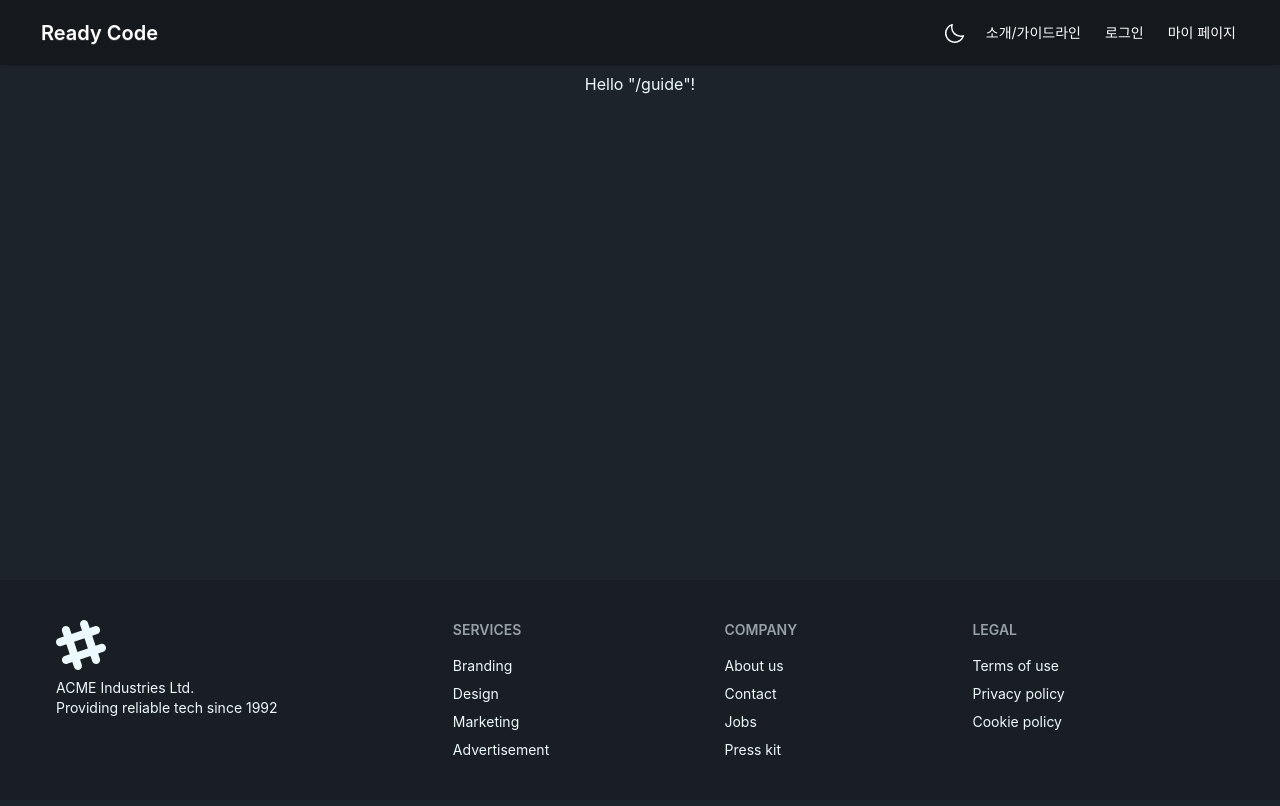
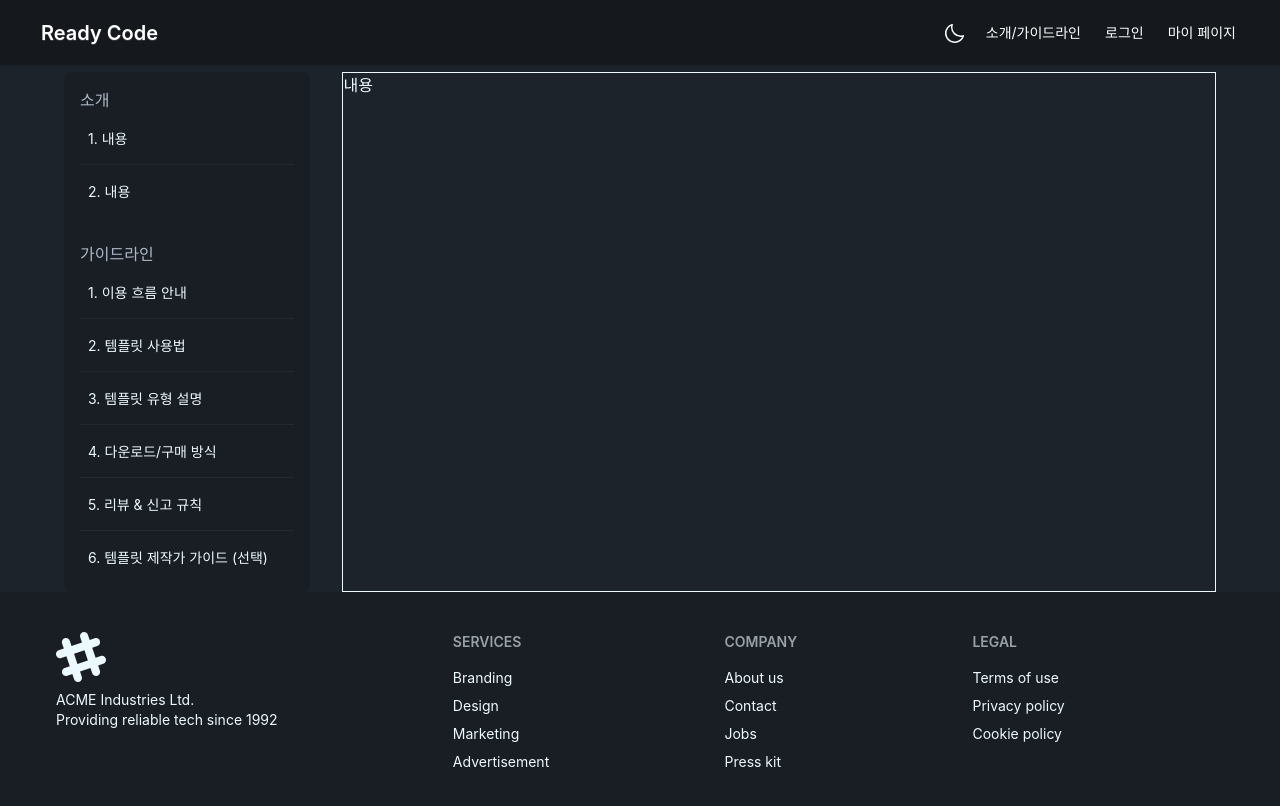
Before and after one commit to gorhkd/readycode, a React (Vite) app in the folder frontend/: page /guide in a window 1280 px wide. Shown: the top 806 px of the page. Built offline with nearby package versions, Linux system fonts and the light colour scheme.

Commit message:
feat: 가이드 페이지의 왼쪽 목차 UI 생성 #33

```diff
--- a/frontend/src/routes/guide.tsx
+++ b/frontend/src/routes/guide.tsx
@@ -5,5 +5,34 @@ export const Route = createFileRoute('/guide')({
 })
 
 function Guide() {
-  return <div>Hello "/guide"!</div>
+  const content = [{
+    title: '소개',
+    subTitles: ['내용', '내용']
+  }, {
+    title: '가이드라인',
+    subTitles: ['이용 흐름 안내', '템플릿 사용법', '템플릿 유형 설명', ' 다운로드/구매 방식', '리뷰 & 신고 규칙', '템플릿 제작가 가이드 (선택)']
+  }]
+
+  return (
+    <div className="flex gap-8 justify-between">
+      <aside className="flex flex-col gap-6 w-80 bg-base-200 p-2 pt-4 rounded-lg">
+        {content.map((item, i) => (
+          <div key={i}>
+            <h2 className="text-base-content/70 ml-2">{item.title}</h2>
+            <ul className="list">
+              {item.subTitles.map((subTitle, iSubTitle) => (
+                <a href="#">
+                  <li key={iSubTitle} className="list-row hover:bg-base-100 rounded-none">
+                    {iSubTitle + 1}. {subTitle}
+                  </li>
+                </a>
+              ))}
+            </ul>
+          </div>
+        ))}
+      </aside>
+      <div className="border min-w-200 w-full">내용</div>
+
+    </div>
+  )
 }
--- a/frontend/src/routes/index.tsx
+++ b/frontend/src/routes/index.tsx
@@ -12,7 +12,7 @@ function Home() {
   const rightFilters = ['최신순', '인기순']
 
   return (
-    <main className="flex flex-col items-center justify-center">
+      <div className="flex flex-col items-center justify-center">
       <div className="flex justify-between w-full">
         <div className="flex justify-center items-center gap-1">
           <FadersHorizontalIcon size={20} />
@@ -40,6 +40,6 @@ function Home() {
           </Link>
         ))}
       </div>
-    </main>
+      </div>
   )
 }
```
